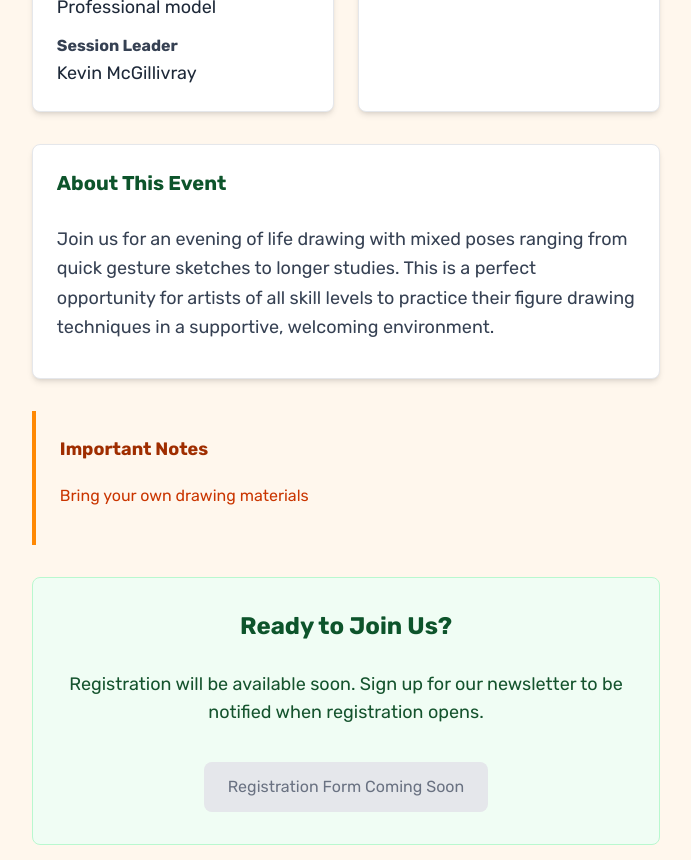
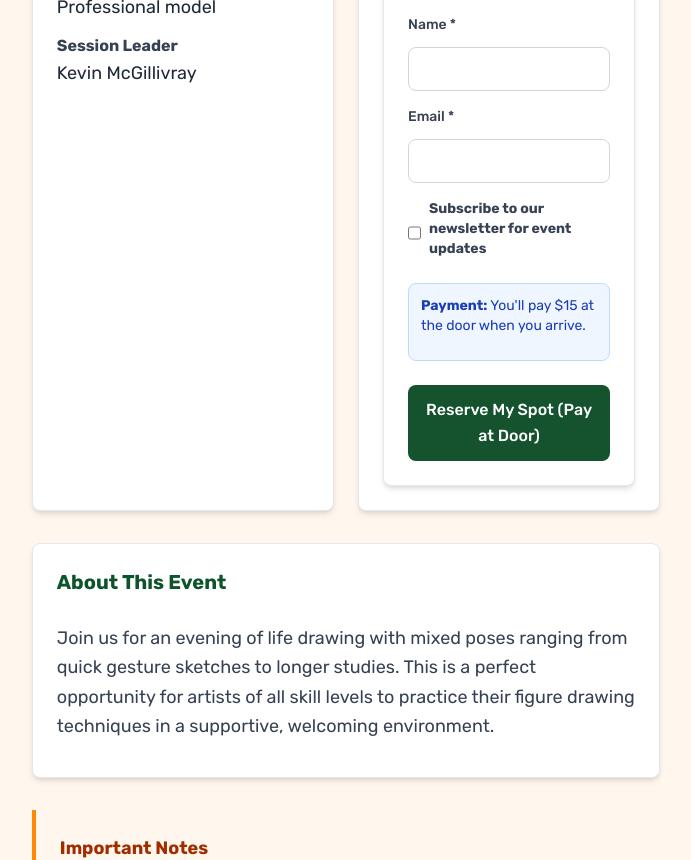
Before and after one commit to kmcgillivray/appletondrawingclub, a SvelteKit app: page /events/test-event in a window 1280 px wide. Shown: the part 1200-2060 px from the top of the page, without its empty margins (294-985 px from the left). Built offline with nearby package versions, Linux system fonts and the light colour scheme.

Commit message:
feat: add initial version of registration form

```diff
--- /dev/null
+++ b/src/lib/components/RegistrationForm.svelte
@@ -0,0 +1,129 @@
+<script lang="ts">
+  import type { RegistrationFormData, RegistrationResponse } from '$lib/types';
+
+  export let eventId: string;
+  export let eventPrice: number;
+
+  let form: RegistrationFormData = {
+    name: '',
+    email: '',
+    newsletter_signup: false
+  };
+
+  let loading = false;
+  let success = false;
+  let error = '';
+
+  async function handleSubmit() {
+    loading = true;
+    error = '';
+
+    try {
+      // Construct Supabase Edge Function URL
+      const supabaseUrl = import.meta.env.VITE_SUPABASE_URL;
+      if (!supabaseUrl) {
+        throw new Error('Missing Supabase configuration');
+      }
+
+      const supabaseAnonKey = import.meta.env.VITE_SUPABASE_ANON_KEY;
+      if (!supabaseAnonKey) {
+        throw new Error('Missing Supabase configuration');
+      }
+
+      const response = await fetch(`${supabaseUrl}/functions/v1/register`, {
+        method: 'POST',
+        headers: {
+          'Content-Type': 'application/json',
+          'Authorization': `Bearer ${supabaseAnonKey}`
+        },
+        body: JSON.stringify({
+          event_id: eventId,
+          name: form.name,
+          email: form.email,
+          payment_method: 'door',
+          newsletter_signup: form.newsletter_signup
+        })
+      });
+
+      const result: RegistrationResponse = await response.json();
+
+      if (!response.ok) {
+        throw new Error(result.error || 'Registration failed');
+      }
+
+      success = true;
+    } catch (e) {
+      error = e instanceof Error ? e.message : 'Registration failed';
+    } finally {
+      loading = false;
+    }
+  }
+</script>
+
+{#if success}
+  <div class="bg-green-50 border border-green-200 rounded-lg p-6">
+    <h3 class="text-lg font-bold text-green-800 mb-2">Registration Successful!</h3>
+    <p class="text-green-700">
+      You're registered for this event. You can pay ${eventPrice} at the door.
+      We'll send you a confirmation email shortly.
+    </p>
+  </div>
+{:else}
+  <form on:submit|preventDefault={handleSubmit} class="bg-white border border-gray-200 rounded-lg p-6 shadow-md">
+    <h3 class="text-xl font-bold text-green-900 mb-4">Register for This Event</h3>
+
+    <div class="space-y-4">
+      <div>
+        <label for="name" class="block text-sm font-medium text-gray-700 mb-1">Name *</label>
+        <input
+          id="name"
+          type="text"
+          bind:value={form.name}
+          required
+          class="w-full border border-gray-300 rounded-lg px-3 py-2 focus:ring-green-500 focus:border-green-500"
+        />
+      </div>
+
+      <div>
+        <label for="email" class="block text-sm font-medium text-gray-700 mb-1">Email *</label>
+        <input
+          id="email"
+          type="email"
+          bind:value={form.email}
+          required
+          class="w-full border border-gray-300 rounded-lg px-3 py-2 focus:ring-green-500 focus:border-green-500"
+        />
+      </div>
+
+      <div class="flex items-center">
+        <input
+          type="checkbox"
+          bind:checked={form.newsletter_signup}
+          id="newsletter"
+          class="h-4 w-4 text-green-600 focus:ring-green-500 border-gray-300 rounded"
+        />
+        <label for="newsletter" class="ml-2 text-sm text-gray-700">
+          Subscribe to our newsletter for event updates
+        </label>
+      </div>
+    </div>
+
+    <div class="mt-4 p-3 bg-blue-50 rounded-lg border border-blue-200">
+      <p class="text-sm text-blue-800">
+        <strong>Payment:</strong> You'll pay ${eventPrice} at the door when you arrive.
+      </p>
+    </div>
+
+    {#if error}
+      <div class="mt-4 text-red-600 text-sm bg-red-50 border border-red-200 rounded-lg p-3">{error}</div>
+    {/if}
+
+    <button
+      type="submit"
+      disabled={loading}
+      class="mt-6 w-full bg-green-700 hover:bg-green-800 disabled:bg-gray-400 disabled:cursor-not-allowed text-white py-3 px-4 rounded-lg font-medium transition-colors"
+    >
+      {loading ? 'Registering...' : 'Reserve My Spot (Pay at Door)'}
+    </button>
+  </form>
+{/if}
--- a/src/routes/events/test-event/+page.svelte
+++ b/src/routes/events/test-event/+page.svelte
@@ -1,5 +1,6 @@
 <script lang="ts">
   import type { Event } from '$lib/types';
+  import RegistrationForm from '$lib/components/RegistrationForm.svelte';
 
   // Test event data - hardcoded for now, will be replaced with dynamic data later
   const event: Event = {
@@ -178,11 +179,9 @@
         </div>
       </div>
 
-      <!-- Call to Action Button -->
-      <div class="pt-4 border-t border-gray-200 text-center">
-        <div class="inline-block bg-gray-200 text-gray-500 py-3 px-6 rounded-lg">
-          Registration Available Soon
-        </div>
+      <!-- Registration Form -->
+      <div class="pt-4 border-t border-gray-200">
+        <RegistrationForm eventId={event.id} eventPrice={event.price} />
       </div>
     </div>
   </div>
@@ -203,14 +202,8 @@
     </div>
   {/if}
 
-  <!-- Call to Action Placeholder -->
-  <div class="bg-green-50 rounded-lg p-8 text-center border border-green-200">
-    <h3 class="text-2xl font-bold text-green-900 mb-4">Ready to Join Us?</h3>
-    <p class="text-green-700 mb-6 text-lg">
-      Registration will be available soon. Sign up for our newsletter to be notified when registration opens.
-    </p>
-    <div class="inline-block bg-gray-200 text-gray-500 py-3 px-6 rounded-lg">
-      Registration Form Coming Soon
-    </div>
+  <!-- Registration Section -->
+  <div class="mt-8">
+    <RegistrationForm eventId={event.id} eventPrice={event.price} />
   </div>
 </div>
```
Also changed, not shown: .claude/tasks/ADC-02-pay-at-door.md.
